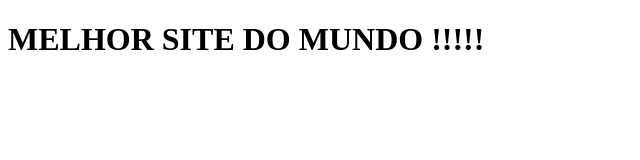
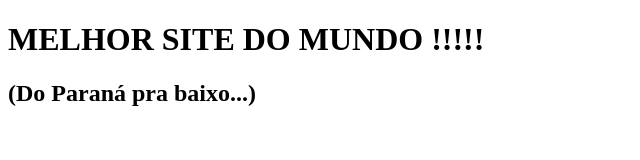
Before and after one commit to CarlosBerguemaier/melhor_site, a plain HTML site: page index.html in a window 1280 px wide. Shown: the whole page, without its empty margins (0-640 px from the left). Drawn offline with Linux system fonts and the light colour scheme.

Commit message:
Commit add paraná

```diff
--- a/index.html
+++ b/index.html
@@ -7,5 +7,6 @@
 </head>
 <body>
     <h1>MELHOR SITE DO MUNDO !!!!!</h1>
+    <h2>(Do Paraná pra baixo...)</h2>
 </body>
 </html>
```
